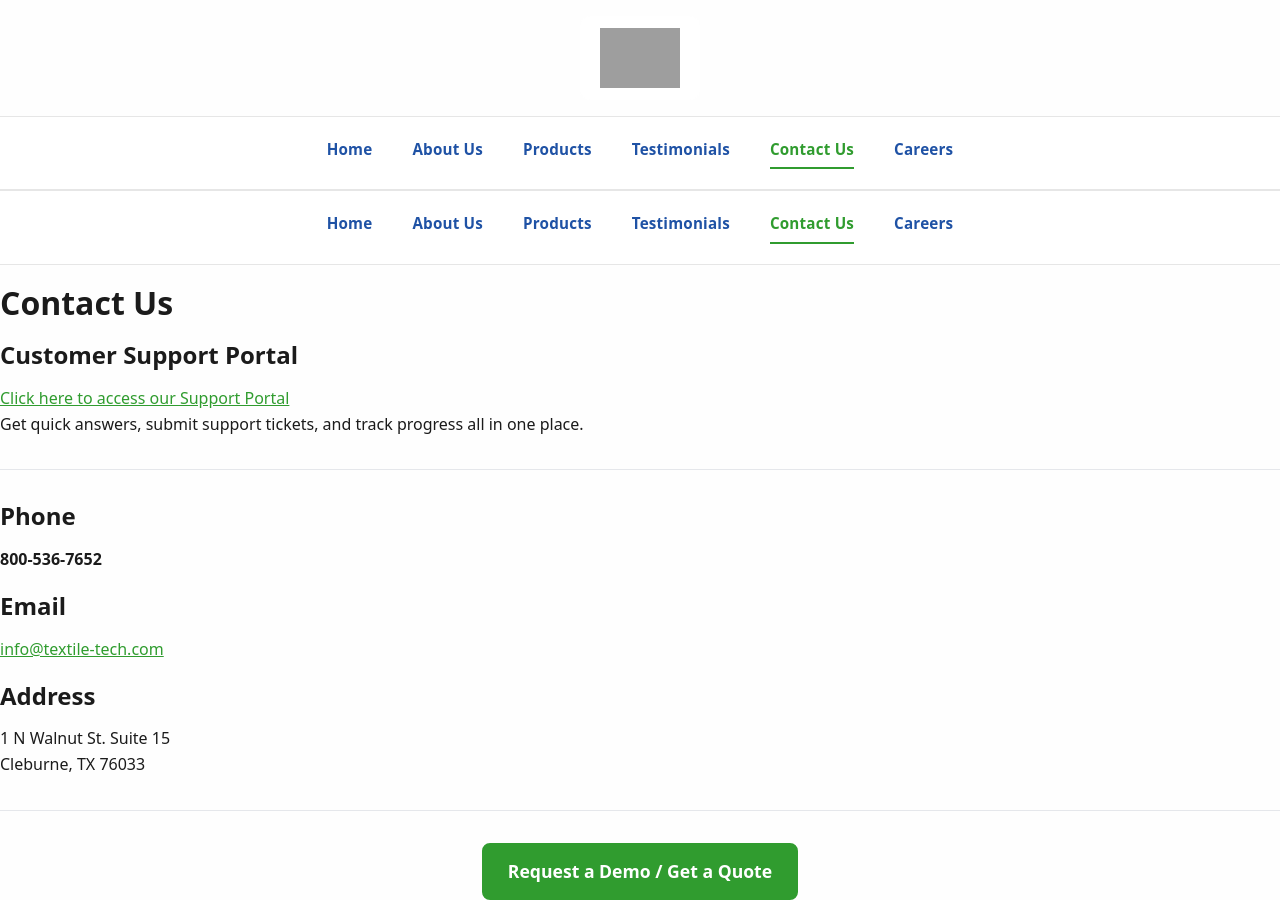
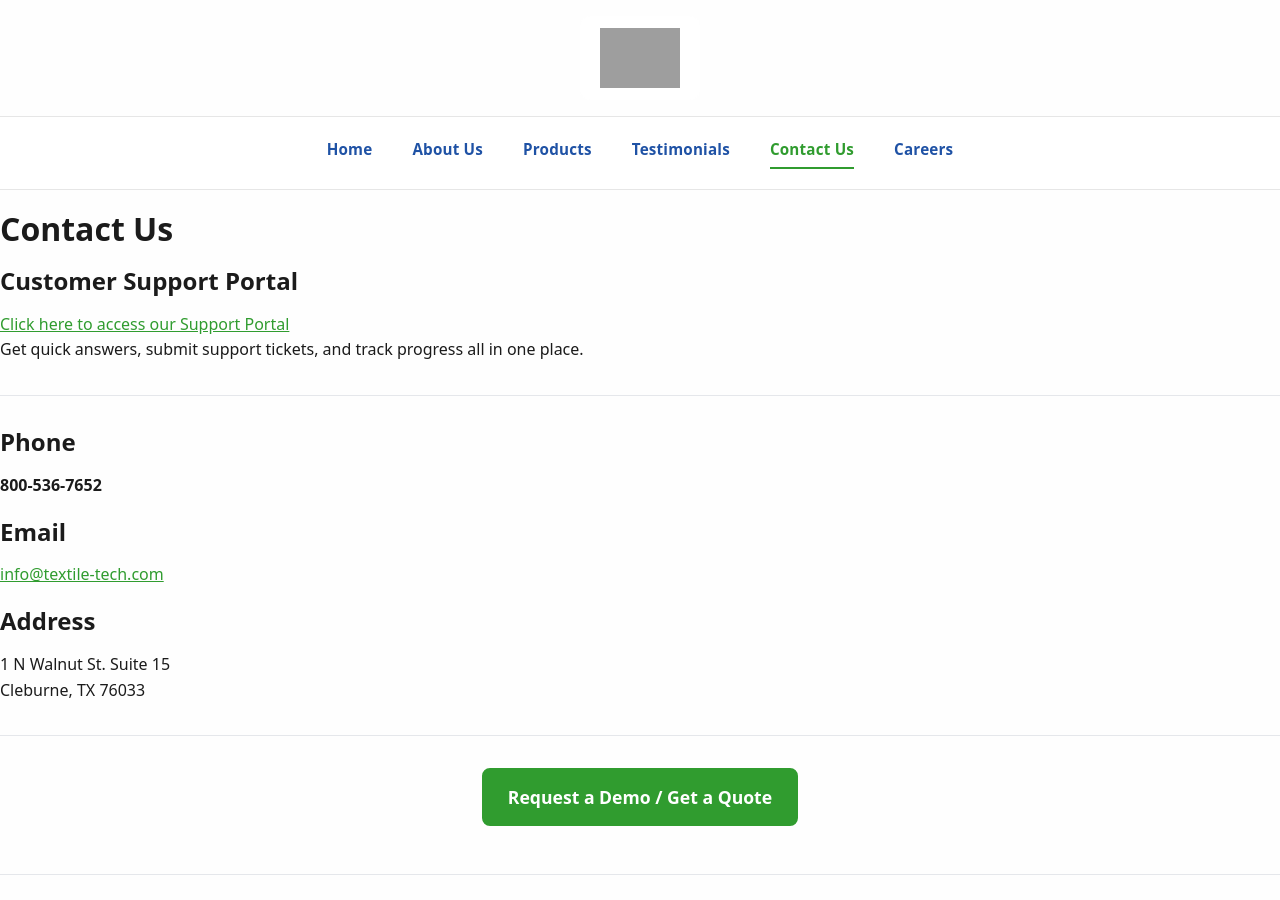
Before and after one commit to EsalvadorIT/TextileTechnologies.github.io, a Jekyll site: the page built from contact.md, in a window 1280 px wide and 900 px high. Built offline with Jekyll 4.4.1, drawn with Linux system fonts in a browser that asks for light colours; grey boxes are pictures that could not be loaded.

Commit message:
Update contact.md
remove include top nav as its duplicating

```diff
--- a/contact.md
+++ b/contact.md
@@ -4,7 +4,7 @@ title: Contact Us
 permalink: /contact/
 ---
 
-{% include top-nav.html %}
+
 
 # Contact Us
 
```
